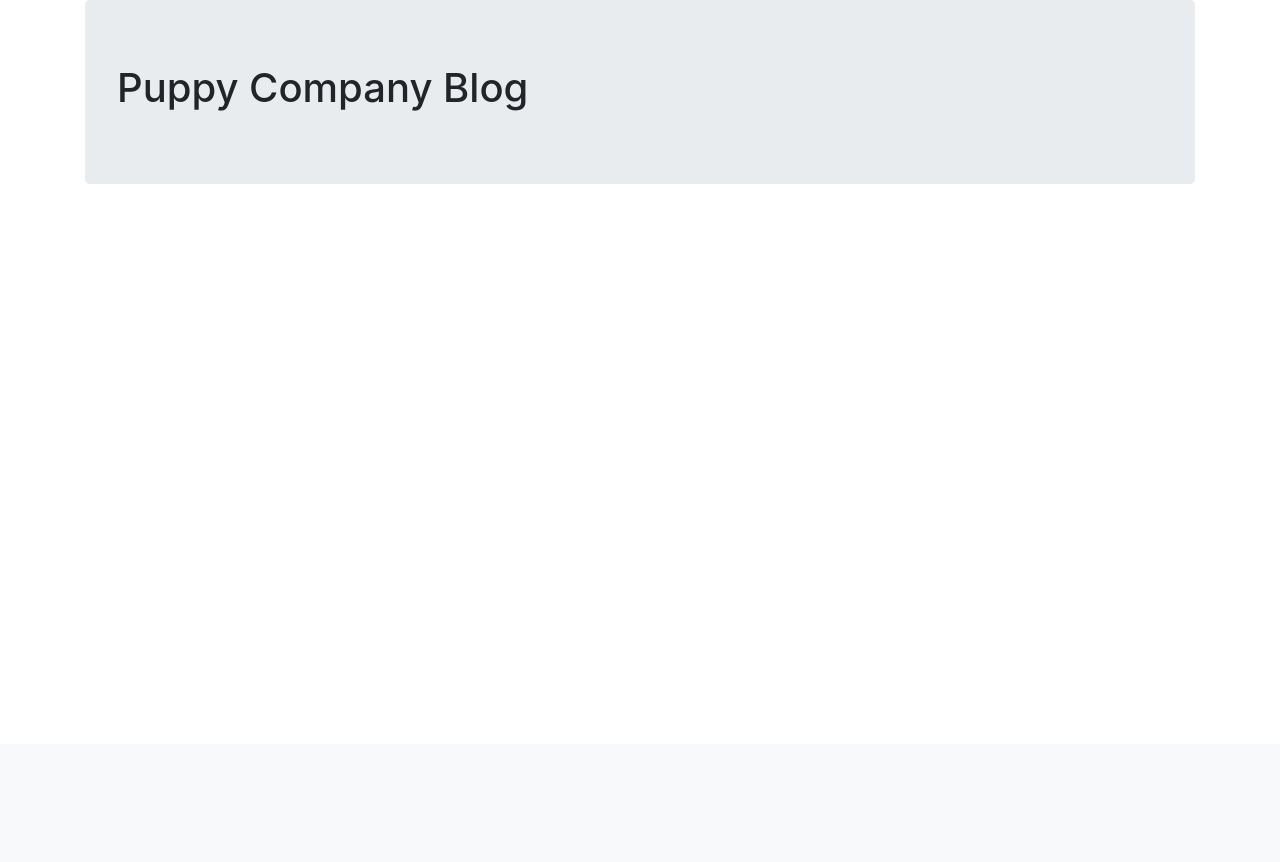
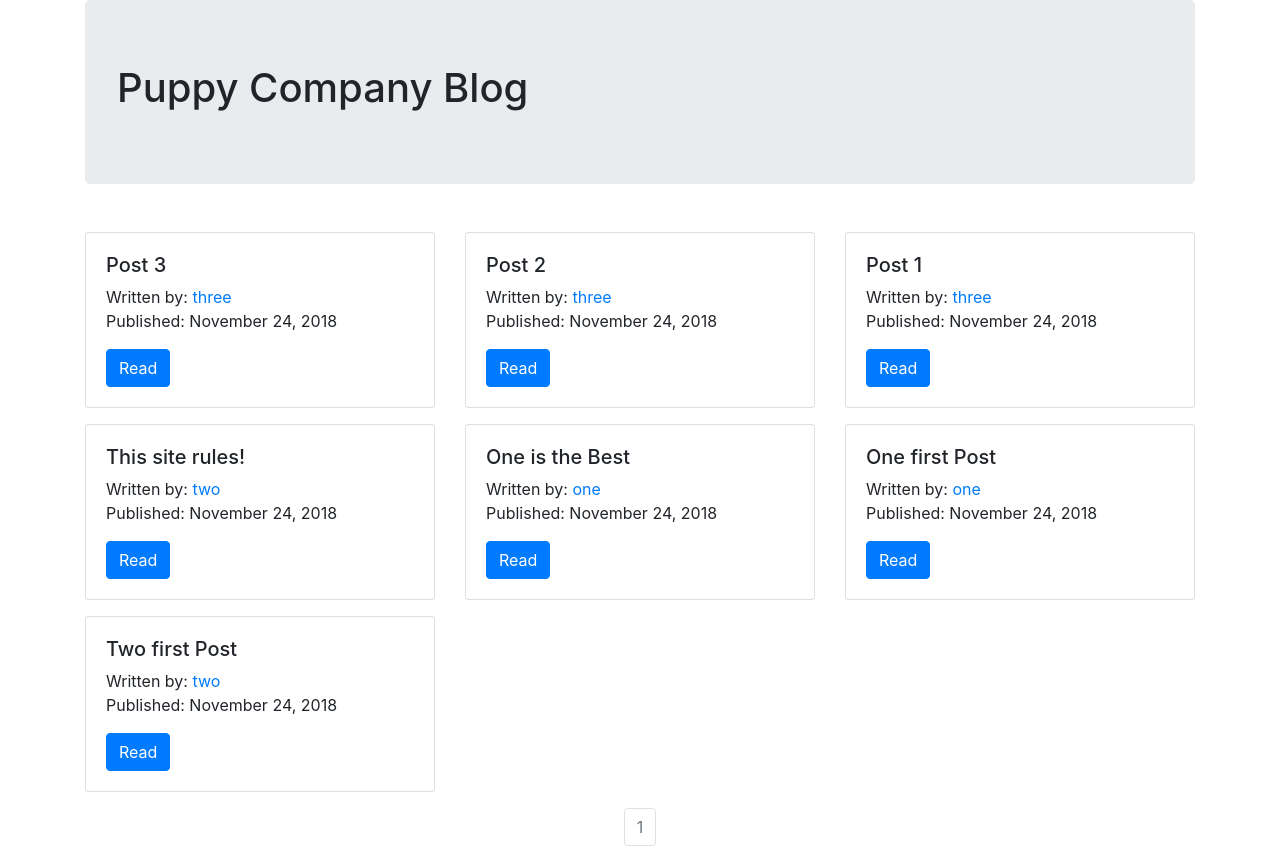
Before and after one commit to vgeorgo/courses-python-udemy-create-websites-using-flask, a Flask app: page / in a window 1280 px wide. Shown: the part 56-918 px from the top of the page. Before the commit the page ends 240 px from the top, so only its background shows below. Run offline with Flask 2, Linux system fonts and the light colour scheme; data comes from the database, SQL or seed files in the repository; both versions use the stored data as it was after the commit; some libraries are stand-ins or nearby versions.

Commit message:
Bug Fixes, exemple data, layout improvements

```diff
--- a/SocialCompanyBlog/puppycompanyblog/__init__.py
+++ b/SocialCompanyBlog/puppycompanyblog/__init__.py
@@ -22,7 +22,7 @@ Migrate(app, db)
 login_manager = LoginManager()
 
 login_manager.init_app(app)
-login_manager.login_view = 'login'
+login_manager.login_view = 'users.login'
 
 ###### BLUEPRINT SECTION
 from puppycompanyblog.core.views import core
--- a/SocialCompanyBlog/puppycompanyblog/core/views.py
+++ b/SocialCompanyBlog/puppycompanyblog/core/views.py
@@ -1,10 +1,13 @@
 from flask import render_template,request,Blueprint
+from puppycompanyblog.models import BlogPost
 
 core = Blueprint('core',__name__)
 
 @core.route('/')
 def index():
-    return render_template('index.html')
+    page = request.args.get('page', 1, type=int)
+    blog_posts = BlogPost.query.order_by(BlogPost.date.desc()).paginate(page=page, per_page=10)
+    return render_template('index.html',blog_posts=blog_posts)
 
 @core.route('/info')
 def info():
--- a/SocialCompanyBlog/puppycompanyblog/templates/base.html
+++ b/SocialCompanyBlog/puppycompanyblog/templates/base.html
@@ -15,7 +15,7 @@
       <a class="nav-item nav-link" href="{{ url_for('core.info') }}">About</a>
       {% if current_user.is_authenticated  %}
         <a class="nav-item nav-link" href="{{url_for('users.account')}}">Account</a>
-        <a class="nav-item nav-link" href="#">Create Post</a>
+        <a class="nav-item nav-link" href="{{url_for('blog_posts.create_post')}}">Create Post</a>
         <a class="nav-item nav-link" href="{{url_for('users.logout')}}">Logout</a>
       {% else %}
         <a class="nav-item nav-link" href="{{url_for('users.login')}}">Log In</a>
--- a/SocialCompanyBlog/puppycompanyblog/templates/index.html
+++ b/SocialCompanyBlog/puppycompanyblog/templates/index.html
@@ -4,4 +4,38 @@
   <div class="jumbotron">
     <h1>Puppy Company Blog</h1>
   </div>
+
+  {% if blog_posts.pages > 0 %}
+    <div class="row form-group">
+      {% for post in blog_posts.items %}
+        {% if (loop.index - 1) % 3 == 0 %}
+          </div>
+          <div class="row form-group">
+        {% endif %}
+
+        <div class="col-sm-4">
+          <div class="card">
+            <div class="card-body">
+              <h5><a class="card-title">{{post.title}}</a></h5>
+              Written by: <a href="{{url_for('users.user_posts',username=post.author.username)}}">{{post.author.username}}</a>
+              <p>Published: {{post.date.strftime('%B %d, %Y')}}</p>
+              <a href="{{url_for('blog_posts.blog_post',blog_post_id=post.id)}}" class="btn btn-primary">Read</a>
+            </div>
+          </div>
+        </div>
+      {% endfor %}
+    </div>
+  {% endif %}
+
+  <nav aria-label="Page">
+    <ul class="pagination justify-content-center">
+      {% for page_num in blog_posts.iter_pages(left_edge=1,right_edge=1,left_current=1,right_current=2) %}
+        {% if blog_posts.page == page_num %}
+          <li class="page-item disabled"><a class="page-link" href="#">{{page_num}}</a></li>
+        {% else %}
+          <li class="page-item"><a class="page-link" href="{{url_for('core.index',page=page_num)}}">{{page_num}}</a></li>
+        {% endif %}
+      {% endfor %}
+    </ul>
+  </nav>
 {% endblock %}
--- a/SocialCompanyBlog/puppycompanyblog/templates/user_blog_posts.html
+++ b/SocialCompanyBlog/puppycompanyblog/templates/user_blog_posts.html
@@ -11,7 +11,7 @@
 
     {% for post in blog_posts.items %}
       <h2><a href="{{url_for('blog_posts.blog_post',blog_post_id=post.id)}}">{{post.title}}</a></h2>
-      Written By: <a href="{{url_for('users.user_post',username=post.author.username)}}">{{post.author.username}}</a>
+      Written by: {{post.author.username}}
       <p class="text-muted">Published on: {{post.date.strftime('%Y-%m-%d')}}</p>
       <br>
       <p>{{post.text}}</p>
```
Also changed, not shown: SocialCompanyBlog/puppycompanyblog/blog_posts/views.py (+4 -4 lines), SocialCompanyBlog/puppycompanyblog/templates/account.html (+5 -5 lines), SocialCompanyBlog/puppycompanyblog/templates/blog_post.html (+39 -0 lines), SocialCompanyBlog/puppycompanyblog/templates/create_post.html (+20 -0 lines), SocialCompanyBlog/puppycompanyblog/data.sqlite.
